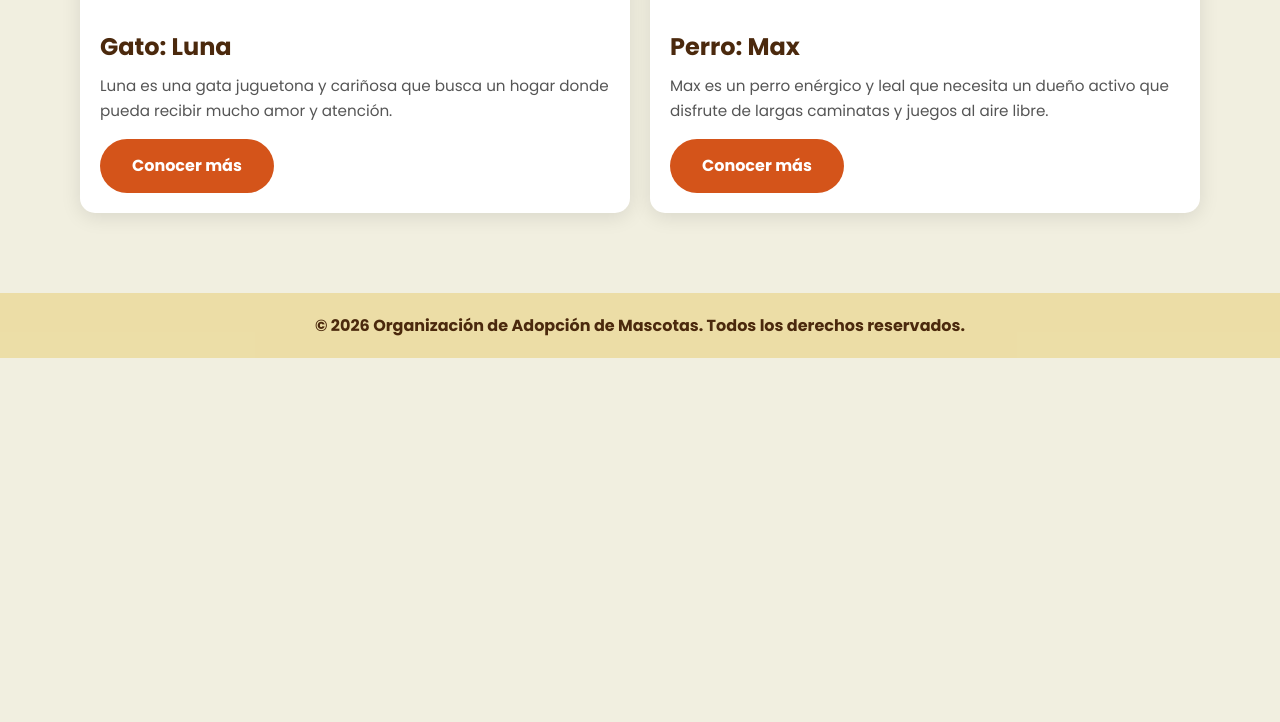
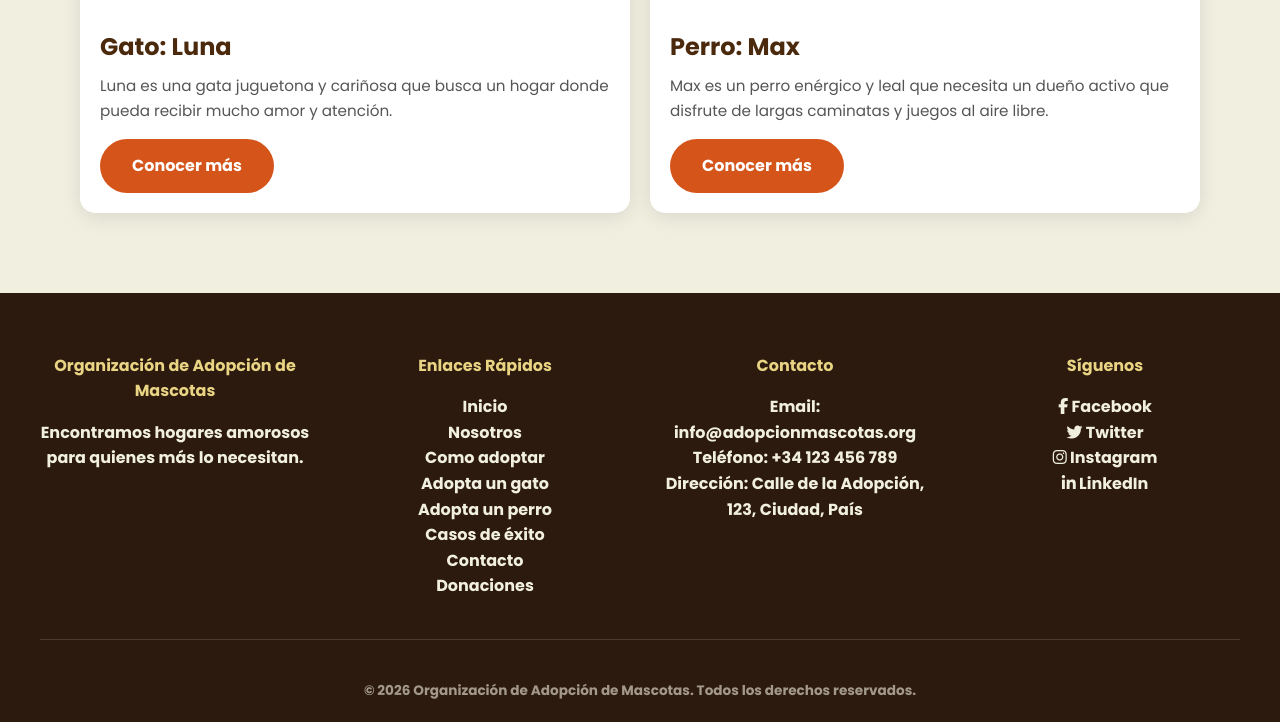
Before and after one commit to Miantope/PaginaMascotas, a plain HTML site: page index.html in a window 1280 px wide. Shown: the part 1447-2169 px from the top of the page. Before the commit the page ends 1805 px from the top, so only its background shows below. Drawn offline with Linux system fonts and the light colour scheme.

Commit message:
Cambios en el footer

```diff
--- a/css/styles.css
+++ b/css/styles.css
@@ -211,3 +211,52 @@ article{
     padding: 4px 10px;
     border-radius: 20px;
 }
+
+
+/* Estilos para el footer */
+footer{
+    background-color: #2c1a0e;
+    color: #f1efe0;
+    padding: 60px 40px 20px;
+}
+
+.footer-contenido{
+    display: grid;
+    grid-template-columns: repeat(4, 1fr);
+    gap: 40px;
+    max-width: 1200px;
+    margin: 0 auto;
+}
+
+.footer-contenido h3{
+    color: #e8d483;
+    margin-bottom: 16px;
+    font-size: 1rem;
+}
+
+.footer-bottom {
+    text-align: center;
+    padding-top: 40px;
+    margin-top: 40px;
+    border-top: 1px solid rgba(255,255,255,0.15);
+    color: rgba(241, 239, 224, 0.6);
+    font-size: 0.85rem;
+    max-width: 1200px;
+    margin-left: auto;
+    margin-right: auto;
+}
+
+.footer-columnas a{
+    color: #f1efe0;
+    text-decoration: none;
+    transition: color 0.3s ease;
+}
+
+.footer-columnas a:hover{
+    color: #e8d483;
+}
+
+.footer-columnas ul{
+    list-style: none;
+    padding: 0;
+}
--- a/index.html
+++ b/index.html
@@ -3,6 +3,7 @@
 <head>
     <meta charset="UTF-8">
     <meta name="viewport" content="width=device-width, initial-scale=1.0">
+    <link rel="stylesheet" href="https://cdnjs.cloudflare.com/ajax/libs/font-awesome/6.5.0/css/all.min.css">
     <title>Adopta Mascotas - Inicio</title>
     <link href="https://fonts.googleapis.com/css2?family=Poppins:wght@400;700&display=swap" rel="stylesheet">
     <link rel="stylesheet" href="css/styles.css">
@@ -78,7 +79,49 @@
 
 
     <footer>
+        <div class="footer-contenido">
+
+            <div class="footer-columnas">
+                <h3>Organización de Adopción de Mascotas</h3>
+                <p>Encontramos hogares amorosos para quienes más lo necesitan.</p>
+            </div>
+
+            <div class="footer-columnas">
+                <h3>Enlaces Rápidos</h3>
+                <ul>
+                    <li><a href="index.html">Inicio</a></li>
+                    <li><a href="nosotros.html">Nosotros</a></li>
+                    <li><a href="como-adoptar.html">Como adoptar</a></li>
+                    <li><a href="adopta-gatos.html">Adopta un gato</a></li>
+                    <li><a href="adopta-perros.html">Adopta un perro</a></li>
+                    <li><a href="casos-exito.html">Casos de éxito</a></li>
+                    <li><a href="contacto.html">Contacto</a></li>
+                    <li><a href="donaciones.html">Donaciones</a></li>
+                </ul>
+            </div>
+
+            <div class="footer-columnas">
+                <h3>Contacto</h3>
+                <p>Email: info@adopcionmascotas.org</p>
+                <p>Teléfono: +34 123 456 789</p>
+                <p>Dirección: Calle de la Adopción, 123, Ciudad, País</p>
+            </div>
+
+            <div class="footer-columnas">
+                <h3>Síguenos</h3>
+                <ul class="redes-sociales">
+                    <li><a href="#"><i class="fab fa-facebook-f"></i> Facebook</a></li>
+                    <li><a href="#"><i class="fab fa-twitter"></i> Twitter</a></li>
+                    <li><a href="#"><i class="fab fa-instagram"></i> Instagram</a></li>
+                    <li><a href="#"><i class="fab fa-linkedin-in"></i> LinkedIn</a></li>
+                </ul>
+            </div>
+        </div>
+        <div class="footer-bottom">
             <p>&copy; 2026 Organización de Adopción de Mascotas. Todos los derechos reservados.</p>
+        </div>
     </footer>
+
+
 </body>
 </html>
```
